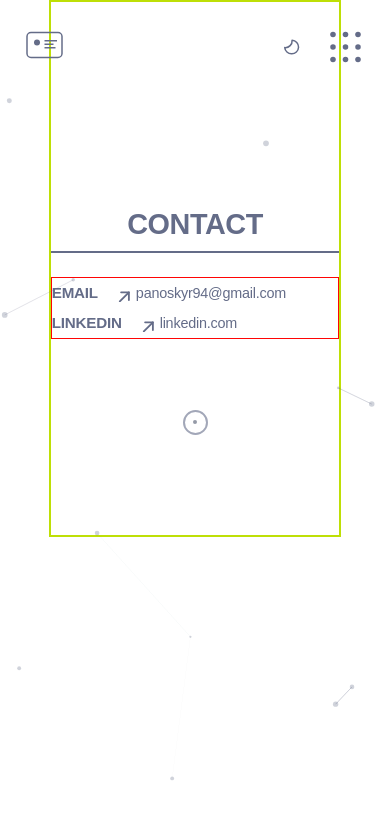
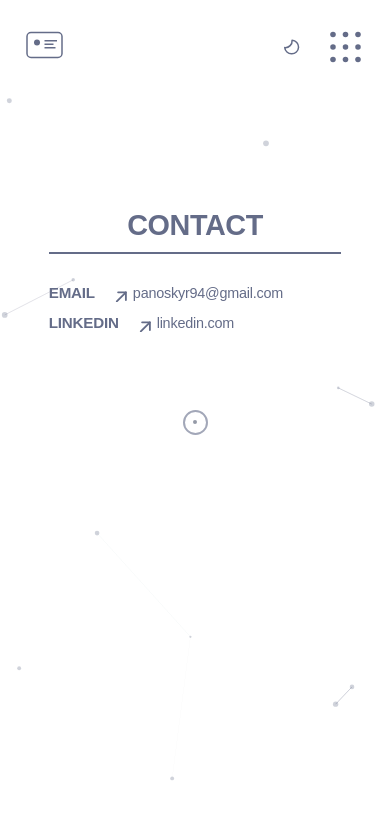
Before and after one commit to R0PPER/cv-portfolio, a React (Vite) app: page /contact in a window 390 px wide. Shown: the top 818 px of the page. Built offline with nearby package versions, Linux system fonts and the light colour scheme; a web font is replaced by a local one; what fast-average-color would draw is missing.

Commit message:
Cursor effect for Mobile/Tablets removed

```diff
--- a/src/App.css
+++ b/src/App.css
@@ -467,7 +467,7 @@ p {
   margin: auto;
   width: 75%;
   height: 63.6%;
-  border: 2px solid rgb(190, 223, 6);
+  /* border: 2px solid rgb(190, 223, 6); */
 }
 
 .contact h2 {
@@ -480,7 +480,7 @@ p {
   display: grid;
   grid-template-columns: 1fr 1fr;
   margin: 1.5rem 0 0 0;
-  border: 1px solid rgb(255, 4, 4);
+  /* border: 1px solid rgb(255, 4, 4); */
 }
 
 .contact-left,
@@ -532,6 +532,19 @@ p {
   background: transparent !important;
 }
 
+/*********** APP Media Queries ***********/
+@media (hover: none) and (pointer: coarse) {
+  .custom-cursor,
+  .cursor-border,
+  .click-ripple {
+    display: none !important;
+  }
+
+  /* Επίσης επανάφερε το default cursor */
+  * {
+    cursor: auto !important;
+  }
+}
 /*********** WORK Media Queries ***********/
 /* Extra small devices (portrait phones) */
 @media (max-width: 575px) {
```
